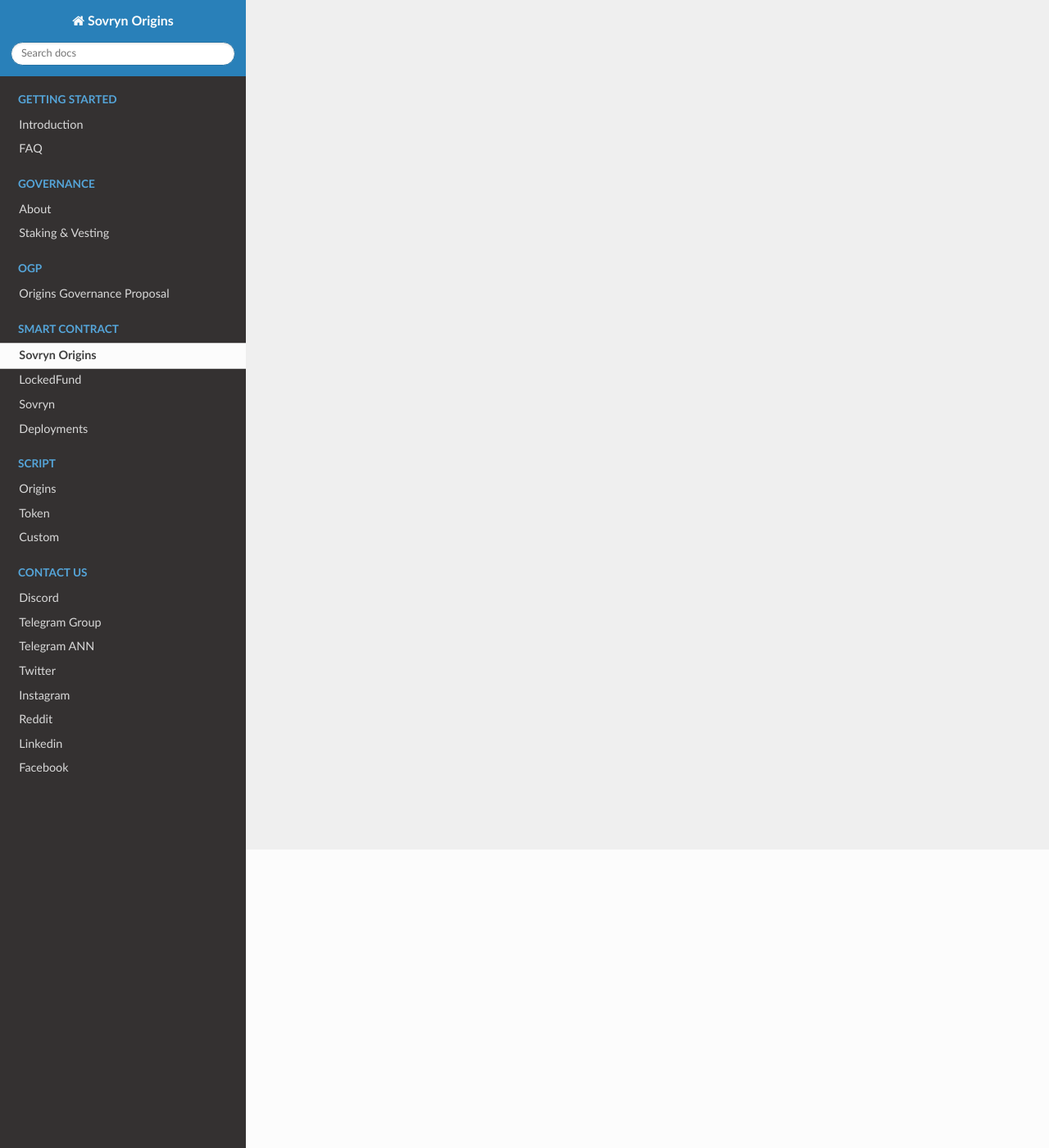
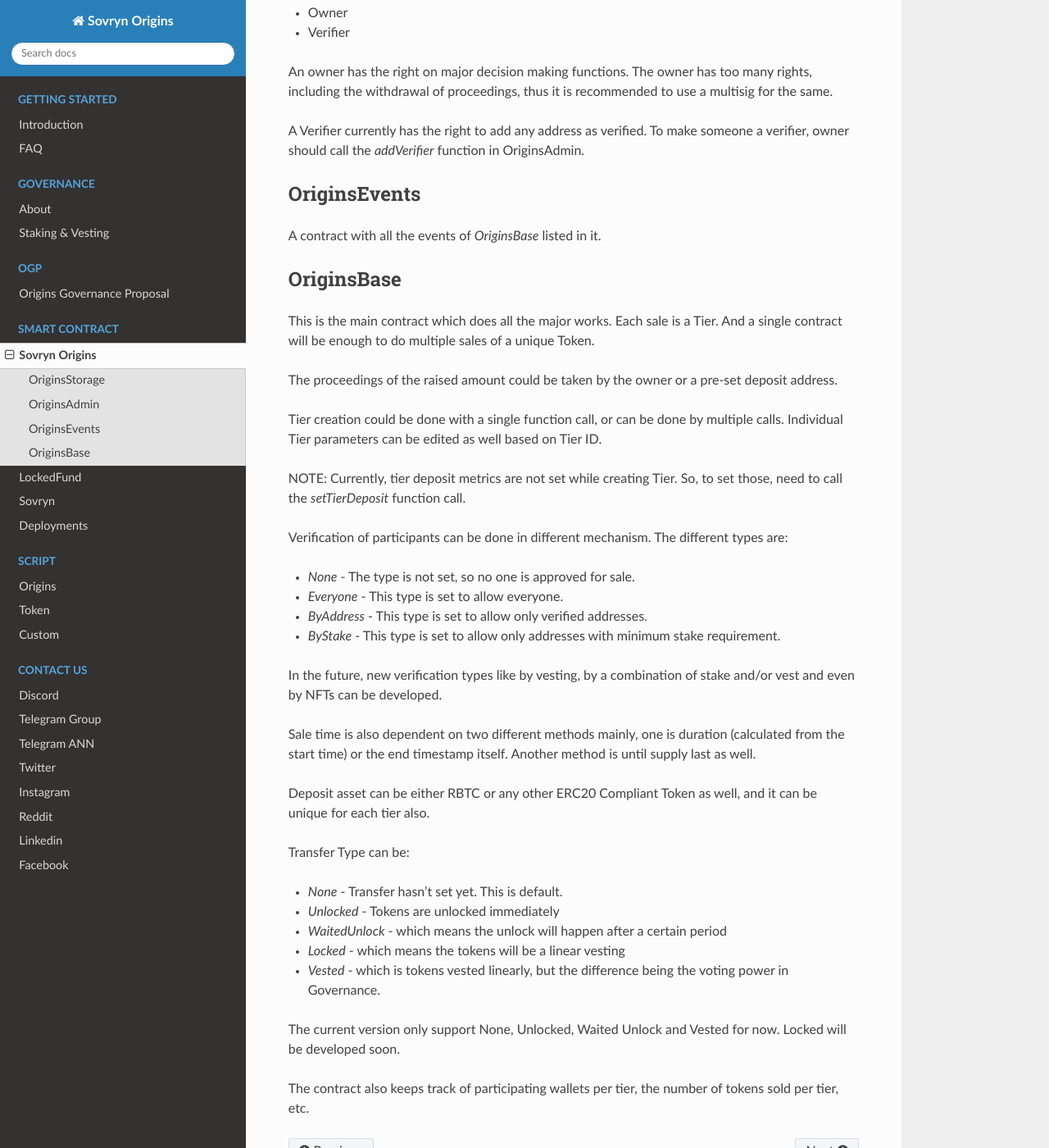
Before and after one commit to Sovryn-Origins/docs, a Sphinx documentation site: the page built from docs/smartContract/origins.rst, in a window 1280 px wide and 1400 px high, scrolled down 364 px. Shown: the whole window at 82% size. Built offline with Sphinx 7.4.7 and the Read the Docs theme 2.0.0, drawn with Linux system fonts in a browser that asks for light colours; some of the changed text lies outside the part shown.

Commit message:
Origins Initial Content Added

```diff
--- a/docs/smartContract/origins.rst
+++ b/docs/smartContract/origins.rst
@@ -1,2 +1,60 @@
 Sovryn Origins
 ++++++++++++++
+
+OriginsStorage
+==============
+
+A contract with all the storage of `OriginsBase`. Basically acts as the harddisk of the system.
+
+OriginsAdmin
+============
+
+A basic contract with currently two main roles:
+
+- Owner
+- Verifier
+
+An owner has the right on major decision making functions. The owner has too many rights, including the withdrawal of proceedings, thus it is recommended to use a multisig for the same.
+
+A Verifier currently has the right to add any address as verified. To make someone a verifier, owner should call the `addVerifier` function in OriginsAdmin.
+
+OriginsEvents
+=============
+
+A contract with all the events of `OriginsBase` listed in it.
+
+OriginsBase
+===========
+
+This is the main contract which does all the major works. Each sale is a Tier. And a single contract will be enough to do multiple sales of a unique Token.
+
+The proceedings of the raised amount could be taken by the owner or a pre-set deposit address.
+
+Tier creation could be done with a single function call, or can be done by multiple calls. Individual Tier parameters can be edited as well based on Tier ID.
+
+NOTE: Currently, tier deposit metrics are not set while creating Tier. So, to set those, need to call the `setTierDeposit` function call.
+
+Verification of participants can be done in different mechanism. The different types are:
+
+* `None` - The type is not set, so no one is approved for sale.
+* `Everyone` - This type is set to allow everyone.
+* `ByAddress` - This type is set to allow only verified addresses.
+* `ByStake` - This type is set to allow only addresses with minimum stake requirement.
+
+In the future, new verification types like by vesting, by a combination of stake and/or vest and even by NFTs can be developed.
+
+Sale time is also dependent on two different methods mainly, one is duration (calculated from the start time) or the end timestamp itself. Another method is until supply last as well.
+
+Deposit asset can be either RBTC or any other ERC20 Compliant Token as well, and it can be unique for each tier also.
+
+Transfer Type can be:
+
+* `None` - Transfer hasn't set yet. This is default.
+* `Unlocked` - Tokens are unlocked immediately
+* `WaitedUnlock` - which means the unlock will happen after a certain period
+* `Locked` - which means the tokens will be a linear vesting
+* `Vested` - which is tokens vested linearly, but the difference being the voting power in Governance.
+
+The current version only support None, Unlocked, Waited Unlock and Vested for now. Locked will be developed soon.
+
+The contract also keeps track of participating wallets per tier, the number of tokens sold per tier, etc.
```
